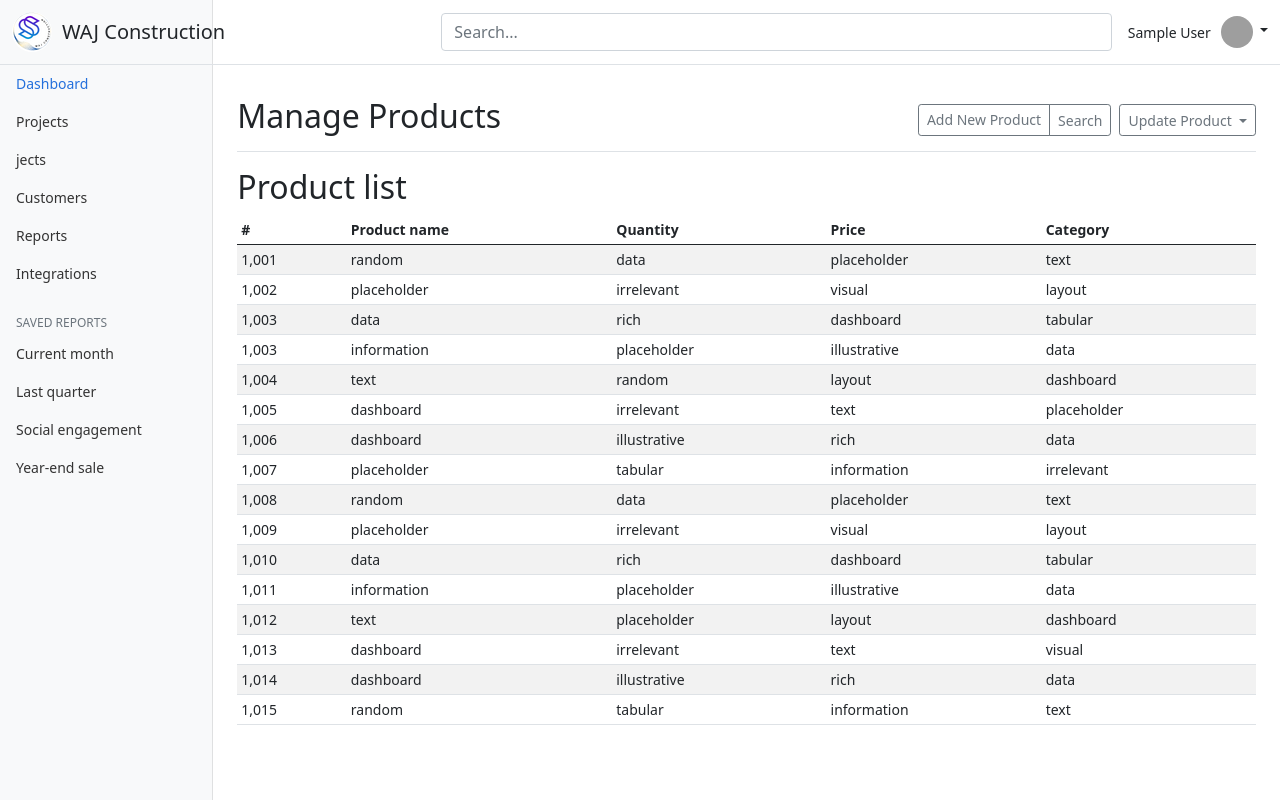
After one commit to Imantha-Thuduwage/WAJ-Construction-Management-System, a PHP site: page /construction-management-system/projects/project.php in a window 1280 px wide. The commit adds this page. Run offline with PHP 8.4, Linux system fonts and the light colour scheme; the visitor is signed in with stand-in values (Sample User, id 1); grey boxes are pictures that could not be loaded.

Commit message:
Created some files in project section

```diff
--- a/assets/css/dashboard.css
+++ b/assets/css/dashboard.css
@@ -28,7 +28,6 @@ body {
   top: 0;
   bottom: 0;
   left: 0;
-  z-index: -1; /* Behind the navbar */
   padding: 48px 0 0; /* Height of navbar */
   box-shadow: inset -1px 0 0 rgba(0, 0, 0, 0.1);
 }
--- /dev/null
+++ b/config.php
@@ -0,0 +1,6 @@
+<?php
+
+// Define Constant Var to Store System Path
+define("SYSTEM_PATH", "http://localhost/construction-management-system/");
+
+?>
--- a/dashboard.php
+++ b/dashboard.php
@@ -144,5 +144,3 @@
           </table>
         </div>
       </main>
-    </div>
-  </div>
--- a/footer.php
+++ b/footer.php
@@ -1,5 +1,8 @@
-  <!-- Bootstrap CDN Link for JavaScript -->
-  <script src="https://cdn.jsdelivr.net/npm/bootstrap@5.0.2/dist/js/bootstrap.bundle.min.js" integrity="sha384-MrcW6ZMFYlzcLA8Nl+NtUVF0sA7MsXsP1UyJoMp4YLEuNSfAP+JcXn/tWtIaxVXM" crossorigin="anonymous"></script>
+</div>
+</div>
+
+<!-- Bootstrap CDN Link for JavaScript -->
+<script src="https://cdn.jsdelivr.net/npm/bootstrap@5.0.2/dist/js/bootstrap.bundle.min.js" integrity="sha384-MrcW6ZMFYlzcLA8Nl+NtUVF0sA7MsXsP1UyJoMp4YLEuNSfAP+JcXn/tWtIaxVXM" crossorigin="anonymous"></script>
 </body>
 
 </html>
--- a/header.php
+++ b/header.php
@@ -4,6 +4,8 @@ session_start();
 if (!isset($_SESSION['userid'])) {
   header("Location: login.php");
 }
+
+include 'config.php';
 
 ?>
 
@@ -20,7 +22,7 @@ if (!isset($_SESSION['userid'])) {
   <link href="https://cdn.jsdelivr.net/npm/bootstrap@5.0.2/dist/css/bootstrap.min.css" rel="stylesheet" integrity="sha384-EVSTQN3/azprG1Anm3QDgpJLIm9Nao0Yz1ztcQTwFspd3yD65VohhpuuCOmLASjC" crossorigin="anonymous">
 
   <!-- Custom CSS File -->
-  <link rel="stylesheet" href="./assets/css/dashboard.css">
+  <link rel="stylesheet" href="<?= SYSTEM_PATH; ?>assets/css/dashboard.css">
 
 </head>
 
@@ -30,7 +32,7 @@ if (!isset($_SESSION['userid'])) {
   <header class="py-3 mb-3 border-bottom sticky-top">
     <div class="container-fluid d-grid gap-3 align-items-center" style="grid-template-columns: 1fr 2fr;">
       <div class="d-flex align-items-center">
-        <img src="./assets/images/WAJ-Logo.png" alt="mdo" width="40" class="rounded-circle">
+        <img src="<?= SYSTEM_PATH; ?>assets/images/WAJ-Logo.png" alt="mdo" width="40" class="rounded-circle">
         <span class="navbar-brand mb-0 h1" id="company-name">WAJ Construction</span>
       </div>
 
--- a/menu.php
+++ b/menu.php
@@ -2,77 +2,79 @@
   <div class="container-fluid">
     <div class="row">
       <nav id="sidebarMenu" class="col-md-3 col-lg-2 d-md-block bg-light sidebar collapse">
-        <div class="position-sticky pt-3">
+
+        <div class="position-sticky pt-3 sidebar-sticky">
           <ul class="nav flex-column">
             <li class="nav-item">
               <a class="nav-link active" aria-current="page" href="#">
-                <span data-feather="home"></span>
+                <span data-feather="home" class="align-text-bottom"></span>
                 Dashboard
               </a>
             </li>
             <li class="nav-item">
-              <a class="nav-link" href="#">
-                <span data-feather="file"></span>
-                Orders
+              <a class="nav-link" href="<?= SYSTEM_PATH; ?>projects/project.php">
+                <span data-feather="file" class="align-text-bottom"></span>
+                Projects
+              </a>
+            </li>
+            <li class="nav-item">
+              <a class="nav-link" href="./login.php">
+                <span data-feather="shopping-cart" class="align-text-bottom"></span>
+                jects
               </a>
             </li>
             <li class="nav-item">
               <a class="nav-link" href="#">
-                <span data-feather="shopping-cart"></span>
-                Products
-              </a>
-            </li>
-            <li class="nav-item">
-              <a class="nav-link" href="#">
-                <span data-feather="users"></span>
+                <span data-feather="users" class="align-text-bottom"></span>
                 Customers
               </a>
             </li>
             <li class="nav-item">
               <a class="nav-link" href="#">
-                <span data-feather="bar-chart-2"></span>
+                <span data-feather="bar-chart-2" class="align-text-bottom"></span>
                 Reports
               </a>
             </li>
             <li class="nav-item">
               <a class="nav-link" href="#">
-                <span data-feather="layers"></span>
+                <span data-feather="layers" class="align-text-bottom"></span>
                 Integrations
               </a>
             </li>
           </ul>
 
-          <h6 class="sidebar-heading d-flex justify-content-between align-items-center px-3 mt-4 mb-1 text-muted">
+          <h6 class="sidebar-heading d-flex justify-content-between align-items-center px-3 mt-4 mb-1 text-muted text-uppercase">
             <span>Saved reports</span>
             <a class="link-secondary" href="#" aria-label="Add a new report">
-              <span data-feather="plus-circle"></span>
+              <span data-feather="plus-circle" class="align-text-bottom"></span>
             </a>
           </h6>
           <ul class="nav flex-column mb-2">
             <li class="nav-item">
               <a class="nav-link" href="#">
-                <span data-feather="file-text"></span>
+                <span data-feather="file-text" class="align-text-bottom"></span>
                 Current month
               </a>
             </li>
             <li class="nav-item">
               <a class="nav-link" href="#">
-                <span data-feather="file-text"></span>
+                <span data-feather="file-text" class="align-text-bottom"></span>
                 Last quarter
               </a>
             </li>
             <li class="nav-item">
               <a class="nav-link" href="#">
-                <span data-feather="file-text"></span>
+                <span data-feather="file-text" class="align-text-bottom"></span>
                 Social engagement
               </a>
             </li>
             <li class="nav-item">
               <a class="nav-link" href="#">
-                <span data-feather="file-text"></span>
+                <span data-feather="file-text" class="align-text-bottom"></span>
                 Year-end sale
               </a>
             </li>
           </ul>
         </div>
+
       </nav>
--- /dev/null
+++ b/projects/project.php
@@ -0,0 +1,151 @@
+<?php include '../header.php'; ?>
+<?php include '../menu.php'; ?>
+
+<main class="col-md-9 ms-sm-auto col-lg-10 px-md-4">
+    <div class="d-flex justify-content-between flex-wrap flex-md-nowrap align-items-center pt-3 pb-2 mb-3 border-bottom">
+        <h1 class="h2">Manage Products</h1>
+        <div class="btn-toolbar mb-2 mb-md-0">
+            <div class="btn-group me-2">
+                <a href="products/add.php" type="button" class="btn btn-sm btn-outline-secondary">Add New Product</a>
+                <button type="button" class="btn btn-sm btn-outline-secondary">Search</button>
+            </div>
+            <button type="button" class="btn btn-sm btn-outline-secondary dropdown-toggle">
+                <span data-feather="calendar" class="align-text-bottom"></span>
+                Update Product
+            </button>
+        </div>
+    </div>
+
+
+
+    <h2>Product list</h2>
+    <div class="table-responsive">
+        <table class="table table-striped table-sm">
+            <thead>
+                <tr>
+                    <th scope="col">#</th>
+                    <th scope="col">Product name</th>
+                    <th scope="col">Quantity</th>
+                    <th scope="col">Price</th>
+                    <th scope="col">Category</th>
+                </tr>
+            </thead>
+            <tbody>
+                <tr>
+                    <td>1,001</td>
+                    <td>random</td>
+                    <td>data</td>
+                    <td>placeholder</td>
+                    <td>text</td>
+                </tr>
+                <tr>
+                    <td>1,002</td>
+                    <td>placeholder</td>
+                    <td>irrelevant</td>
+                    <td>visual</td>
+                    <td>layout</td>
+                </tr>
+                <tr>
+                    <td>1,003</td>
+                    <td>data</td>
+                    <td>rich</td>
+                    <td>dashboard</td>
+                    <td>tabular</td>
+                </tr>
+                <tr>
+                    <td>1,003</td>
+                    <td>information</td>
+                    <td>placeholder</td>
+                    <td>illustrative</td>
+                    <td>data</td>
+                </tr>
+                <tr>
+                    <td>1,004</td>
+                    <td>text</td>
+                    <td>random</td>
+                    <td>layout</td>
+                    <td>dashboard</td>
+                </tr>
+                <tr>
+                    <td>1,005</td>
+                    <td>dashboard</td>
+                    <td>irrelevant</td>
+                    <td>text</td>
+                    <td>placeholder</td>
+                </tr>
+                <tr>
+                    <td>1,006</td>
+                    <td>dashboard</td>
+                    <td>illustrative</td>
+                    <td>rich</td>
+                    <td>data</td>
+                </tr>
+                <tr>
+                    <td>1,007</td>
+                    <td>placeholder</td>
+                    <td>tabular</td>
+                    <td>information</td>
+                    <td>irrelevant</td>
+                </tr>
+                <tr>
+                    <td>1,008</td>
+                    <td>random</td>
+                    <td>data</td>
+                    <td>placeholder</td>
+                    <td>text</td>
+                </tr>
+                <tr>
+                    <td>1,009</td>
+                    <td>placeholder</td>
+                    <td>irrelevant</td>
+                    <td>visual</td>
+                    <td>layout</td>
+                </tr>
+                <tr>
+                    <td>1,010</td>
+                    <td>data</td>
+                    <td>rich</td>
+                    <td>dashboard</td>
+                    <td>tabular</td>
+                </tr>
+                <tr>
+                    <td>1,011</td>
+                    <td>information</td>
+                    <td>placeholder</td>
+                    <td>illustrative</td>
+                    <td>data</td>
+                </tr>
+                <tr>
+                    <td>1,012</td>
+                    <td>text</td>
+                    <td>placeholder</td>
+                    <td>layout</td>
+                    <td>dashboard</td>
+                </tr>
+                <tr>
+                    <td>1,013</td>
+                    <td>dashboard</td>
+                    <td>irrelevant</td>
+                    <td>text</td>
+                    <td>visual</td>
+                </tr>
+                <tr>
+                    <td>1,014</td>
+                    <td>dashboard</td>
+                    <td>illustrative</td>
+                    <td>rich</td>
+                    <td>data</td>
+                </tr>
+                <tr>
+                    <td>1,015</td>
+                    <td>random</td>
+                    <td>tabular</td>
+                    <td>information</td>
+                    <td>text</td>
+                </tr>
+            </tbody>
+        </table>
+    </div>
+</main>
+
+<?php include '../footer.php'; ?>
```
Also changed, not shown: index.php (+4 -4 lines), indexx.php (deleted, +0 -292 lines), projects/addProject.php (added).
